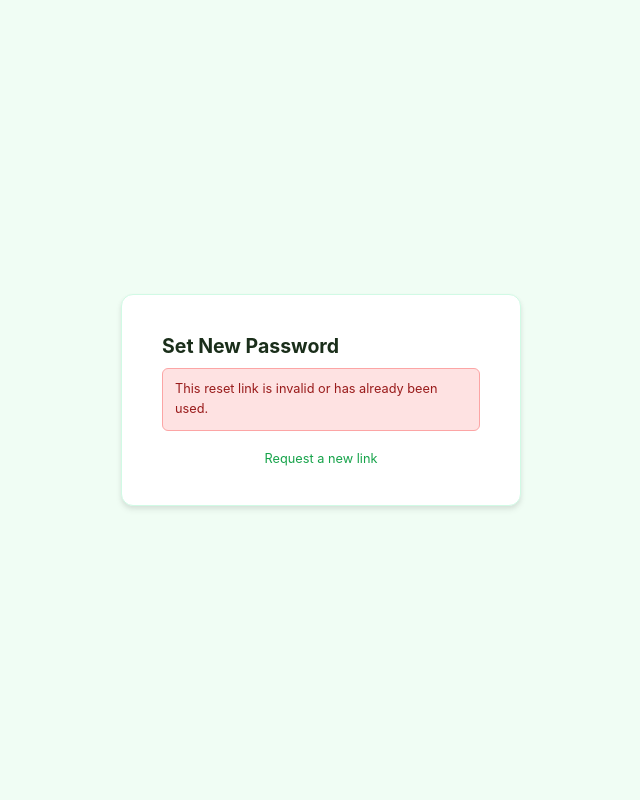
After one commit to Obinwanne1/Research-Agent, a Flask app: page /reset-password/1 in a window 1280 px wide. The commit adds this page. Shown: the whole page, without its empty margins (319-959 px from the left). Run offline with Flask 3, Linux system fonts and the light colour scheme; data that the repository does not hold is empty.

Commit message:
feat(auth): add password toggle, security hardening, force-change, and password reset
- Eye icon toggle on all password fields (login, register, change, reset)
- CSRF tokens on all POST forms with timing-safe server-side validation
- Rate limiting: 5 failed logins triggers 15-min IP lockout
- Security headers on every response (X-Frame-Options, nosniff, XSS, Referrer-Policy)
- Session idle timeout (30 min) tracked via last_activity in session
- Password strength raised to min 8 chars + letter + number
- New users forced to /change-password on first login (must_change_password flag)
- /forgot-password and /reset-password/<token> routes with 1-hour expiring tokens
- DB migrations: must_change_password column, password_reset_tokens table

Co-Authored-By: Claude Sonnet 4.6 <noreply@anthropic.com>

```diff
--- a/app.py
+++ b/app.py
@@ -1,24 +1,59 @@
 import os
 import re
 import json
+import secrets
 import markdown as md
+from datetime import datetime, timedelta
 from flask import (
     Flask, render_template, request, redirect,
     url_for, session, flash, jsonify, abort
 )
 from config import Config
 import models
-from auth import login_required, admin_required, hash_password, verify_password, set_session
+from auth import (
+    login_required, admin_required, hash_password, verify_password,
+    set_session, generate_csrf_token, validate_csrf, validate_password_strength,
+    check_rate_limit, record_failed_attempt, clear_rate_limit
+)
 from admin import admin_bp
 import background
 
 app = Flask(__name__)
 app.secret_key = Config.SECRET_KEY
+app.permanent_session_lifetime = timedelta(minutes=Config.SESSION_LIFETIME_MINUTES)
 app.register_blueprint(admin_bp)
+
+# Expose csrf_token() in all templates
+app.jinja_env.globals['csrf_token'] = generate_csrf_token
 
 # Init DB on startup
 models.init_db()
 os.makedirs(Config.RESEARCH_BASE_DIR, exist_ok=True)
+
+
+# ── Security middleware ───────────────────────────────────────────────────────
+
+@app.before_request
+def session_timeout():
+    if "user_id" in session:
+        last = session.get("last_activity")
+        if last:
+            elapsed = datetime.utcnow() - datetime.fromisoformat(last)
+            if elapsed > timedelta(minutes=Config.SESSION_LIFETIME_MINUTES):
+                session.clear()
+                return redirect(url_for("login"))
+        session["last_activity"] = datetime.utcnow().isoformat()
+        session.permanent = True
+
+
+@app.after_request
+def security_headers(response):
+    response.headers["X-Content-Type-Options"] = "nosniff"
+    response.headers["X-Frame-Options"] = "SAMEORIGIN"
+    response.headers["X-XSS-Protection"] = "1; mode=block"
+    response.headers["Referrer-Policy"] = "strict-origin-when-cross-origin"
+    response.headers["Permissions-Policy"] = "geolocation=(), microphone=(), camera=()"
+    return response
 
 
 # ── Public routes ─────────────────────────────────────────────────────────────
@@ -36,16 +71,34 @@ def login():
         return redirect(url_for("dashboard"))
     error = None
     if request.method == "POST":
+        # CSRF check
+        if not validate_csrf():
+            error = "Invalid request. Please try again."
+            return render_template("auth/login.html", error=error)
+
+        # Rate limit by IP
+        ip = request.remote_addr or "unknown"
+        allowed, retry_after = check_rate_limit(ip)
+        if not allowed:
+            mins = max(1, retry_after // 60)
+            error = f"Too many failed attempts. Try again in {mins} minute(s)."
+            return render_template("auth/login.html", error=error)
+
         email = request.form.get("email", "").strip().lower()
         password = request.form.get("password", "")
         user = models.get_user_by_email(email)
+
         if not user or not verify_password(password, user["password_hash"]):
+            record_failed_attempt(ip)
             error = "Invalid email or password."
         elif not user["is_active"]:
             error = "Your account has been suspended. Contact support."
         else:
+            clear_rate_limit(ip)
             set_session(user)
             models.update_last_login(user["id"])
+            if user.get("must_change_password"):
+                return redirect(url_for("change_password"))
             return redirect(url_for("dashboard"))
     return render_template("auth/login.html", error=error)
 
@@ -56,24 +109,29 @@ def register():
         return redirect(url_for("dashboard"))
     error = None
     if request.method == "POST":
+        # CSRF check
+        if not validate_csrf():
+            error = "Invalid request. Please try again."
+            return render_template("auth/register.html", error=error)
+
         email = request.form.get("email", "").strip().lower()
         password = request.form.get("password", "")
         display_name = request.form.get("display_name", "").strip()
 
         if not email or not password:
             error = "Email and password are required."
-        elif len(password) < 6:
-            error = "Password must be at least 6 characters."
-        elif models.get_user_by_email(email):
-            error = "An account with that email already exists."
         else:
-            # First registered user becomes superadmin
-            role = "superadmin" if models.count_users() == 0 else "user"
-            user = models.create_user(email, hash_password(password), display_name or None, role)
-            set_session(user)
-            models.update_last_login(user["id"])
-            flash(f"Welcome! {'You have been granted admin access.' if role == 'admin' else ''}", "success")
-            return redirect(url_for("dashboard"))
+            ok, msg = validate_password_strength(password)
+            if not ok:
+                error = msg
+            elif models.get_user_by_email(email):
+                error = "An account with that email already exists."
+            else:
+                role = "superadmin" if models.count_users() == 0 else "user"
+                user = models.create_user(email, hash_password(password), display_name or None, role)
+                set_session(user)
+                models.update_last_login(user["id"])
+                return redirect(url_for("change_password"))
     return render_template("auth/register.html", error=error)
 
 
@@ -81,6 +139,102 @@ def register():
 def logout():
     session.clear()
     return redirect(url_for("index"))
+
+
+# ── Password change (forced on first login) ───────────────────────────────────
+
+@app.route("/change-password", methods=["GET", "POST"])
+@login_required
+def change_password():
+    error = None
+    success = None
+    if request.method == "POST":
+        if not validate_csrf():
+            error = "Invalid request. Please try again."
+            return render_template("auth/change_password.html", error=error)
+
+        current_pw = request.form.get("current_password", "")
+        new_pw = request.form.get("new_password", "")
+        confirm_pw = request.form.get("confirm_password", "")
+
+        user = models.get_user_by_id(session["user_id"])
+        if not verify_password(current_pw, user["password_hash"]):
+            error = "Current password is incorrect."
+        elif new_pw != confirm_pw:
+            error = "New passwords do not match."
+        else:
+            ok, msg = validate_password_strength(new_pw)
+            if not ok:
+                error = msg
+            elif verify_password(new_pw, user["password_hash"]):
+                error = "New password must be different from current password."
+            else:
+                models.update_user_password(session["user_id"], hash_password(new_pw))
+                session["must_change_password"] = False
+                success = "Password changed successfully."
+    return render_template("auth/change_password.html", error=error, success=success)
+
+
+# ── Password reset ────────────────────────────────────────────────────────────
+
+@app.route("/forgot-password", methods=["GET", "POST"])
+def forgot_password():
+    if "user_id" in session:
+        return redirect(url_for("dashboard"))
+    token_link = None
+    error = None
+    if request.method == "POST":
+        if not validate_csrf():
+            error = "Invalid request. Please try again."
+            return render_template("auth/forgot_password.html", error=error)
+
+        email = request.form.get("email", "").strip().lower()
+        user = models.get_user_by_email(email)
+        if user and user["is_active"]:
+            token = secrets.token_urlsafe(32)
+            expires_at = (datetime.utcnow() + timedelta(hours=1)).isoformat()
+            models.create_reset_token(user["id"], token, expires_at)
+            token_link = url_for("reset_password", token=token, _external=True)
+        # Always show success message (don't reveal if email exists)
+    return render_template("auth/forgot_password.html", token_link=token_link, error=error)
+
+
+@app.route("/reset-password/<token>", methods=["GET", "POST"])
+def reset_password(token):
+    if "user_id" in session:
+        return redirect(url_for("dashboard"))
+
+    token_row = models.get_reset_token(token)
+    error = None
+    if not token_row:
+        return render_template("auth/reset_password.html", invalid=True, error=None)
+
+    # Check expiry
+    expires_at = datetime.fromisoformat(token_row["expires_at"])
+    if datetime.utcnow() > expires_at:
+        return render_template("auth/reset_password.html", invalid=True, error="Reset link has expired.")
+
+    if request.method == "POST":
+        if not validate_csrf():
+            error = "Invalid request. Please try again."
+            return render_template("auth/reset_password.html", invalid=False, error=error, token=token)
+
+        new_pw = request.form.get("new_password", "")
+        confirm_pw = request.form.get("confirm_password", "")
+
+        if new_pw != confirm_pw:
+            error = "Passwords do not match."
+        else:
+            ok, msg = validate_password_strength(new_pw)
+            if not ok:
+                error = msg
+            else:
+                models.update_user_password(token_row["user_id"], hash_password(new_pw))
+                models.use_reset_token(token_row["id"])
+                flash("Password reset successful. Please sign in.", "success")
+                return redirect(url_for("login"))
+
+    return render_template("auth/reset_password.html", invalid=False, error=error, token=token)
 
 
 # ── User routes ───────────────────────────────────────────────────────────────
@@ -105,7 +259,6 @@ def article(slug):
     with open(file_path, "r", encoding="utf-8") as f:
         raw = f.read()
     html_content = md.markdown(raw, extensions=["fenced_code", "tables"])
-    # Convert bare URLs in text nodes to clickable links (covers old articles where Claude wrote plain URLs)
     html_content = re.sub(
         r'((?:^|(?<=[\s(>]))(https?://[^\s<>"\')\]]+))',
         r'<a href="\2" target="_blank" rel="noopener noreferrer">\2</a>',
--- a/config.py
+++ b/config.py
@@ -8,3 +8,4 @@ class Config:
     CLAUDE_TIMEOUT = int(os.environ.get("CLAUDE_TIMEOUT", "120"))
     PORT = int(os.environ.get("PORT", "5000"))
     DEBUG = os.environ.get("DEBUG", "true").lower() == "true"
+    SESSION_LIFETIME_MINUTES = int(os.environ.get("SESSION_LIFETIME_MINUTES", "30"))
--- a/static/css/main.css
+++ b/static/css/main.css
@@ -251,6 +251,21 @@ tr:hover td { background: var(--accent-light); }
 .auth-box .footer-link { text-align: center; margin-top: 18px; font-size: 0.85rem; color: var(--text-muted); }
 .auth-error { background: #fee2e2; color: #991b1b; border: 1px solid #fca5a5; border-radius: 6px; padding: 10px 12px; font-size: 0.85rem; margin-bottom: 16px; }
 body.dark .auth-error { background: #7f1d1d; color: #fca5a5; border-color: #b91c1c; }
+.auth-success { background: #dcfce7; color: #166534; border: 1px solid #86efac; border-radius: 6px; padding: 10px 12px; font-size: 0.85rem; margin-bottom: 16px; }
+body.dark .auth-success { background: #14532d; color: #86efac; border-color: #166534; }
+
+/* ── Password toggle ── */
+.password-wrapper { position: relative; display: flex; align-items: center; }
+.password-wrapper .form-control { padding-right: 40px; width: 100%; }
+.password-toggle {
+  position: absolute; right: 10px;
+  background: none; border: none; cursor: pointer;
+  color: var(--text-muted); padding: 4px;
+  display: flex; align-items: center;
+  transition: color 0.15s;
+}
+.password-toggle:hover { color: var(--accent); }
+.eye-icon { width: 18px; height: 18px; }
 
 /* ── Job cards ── */
 .job-card { display: flex; flex-direction: column; gap: 6px; }
--- /dev/null
+++ b/templates/auth/reset_password.html
@@ -0,0 +1,73 @@
+<!DOCTYPE html>
+<html lang="en">
+<head>
+  <meta charset="UTF-8">
+  <meta name="viewport" content="width=device-width, initial-scale=1.0">
+  <title>Reset Password — Research Agent</title>
+  <link rel="stylesheet" href="{{ url_for('static', filename='css/main.css') }}">
+</head>
+<body>
+<div class="auth-page">
+  <div class="auth-box">
+    <h1>Set New Password</h1>
+
+    {% if invalid %}
+      <div class="auth-error">
+        {{ error or "This reset link is invalid or has already been used." }}
+      </div>
+      <div class="footer-link">
+        <a href="{{ url_for('forgot_password') }}">Request a new link</a>
+      </div>
+    {% else %}
+      <p class="sub">Choose a strong new password</p>
+
+      {% if error %}
+        <div class="auth-error">{{ error }}</div>
+      {% endif %}
+
+      <form method="POST">
+        <input type="hidden" name="csrf_token" value="{{ csrf_token() }}">
+        <div class="form-group">
+          <label for="new_password">New Password <span style="color:var(--text-muted);font-weight:400;">(min 8 chars, include a number)</span></label>
+          <div class="password-wrapper">
+            <input type="password" id="new_password" name="new_password" class="form-control" placeholder="••••••••" required autocomplete="new-password">
+            <button type="button" class="password-toggle" onclick="togglePassword('new_password', this)" aria-label="Show password">
+              <svg class="eye-icon" xmlns="http://www.w3.org/2000/svg" viewBox="0 0 24 24" fill="none" stroke="currentColor" stroke-width="2" stroke-linecap="round" stroke-linejoin="round">
+                <path d="M1 12s4-8 11-8 11 8 11 8-4 8-11 8-11-8-11-8z"/><circle cx="12" cy="12" r="3"/>
+              </svg>
+            </button>
+          </div>
+        </div>
+        <div class="form-group">
+          <label for="confirm_password">Confirm Password</label>
+          <div class="password-wrapper">
+            <input type="password" id="confirm_password" name="confirm_password" class="form-control" placeholder="••••••••" required autocomplete="new-password">
+            <button type="button" class="password-toggle" onclick="togglePassword('confirm_password', this)" aria-label="Show password">
+              <svg class="eye-icon" xmlns="http://www.w3.org/2000/svg" viewBox="0 0 24 24" fill="none" stroke="currentColor" stroke-width="2" stroke-linecap="round" stroke-linejoin="round">
+                <path d="M1 12s4-8 11-8 11 8 11 8-4 8-11 8-11-8-11-8z"/><circle cx="12" cy="12" r="3"/>
+              </svg>
+            </button>
+          </div>
+        </div>
+        <button type="submit" class="btn btn-primary btn-full">Reset Password</button>
+      </form>
+
+      <div class="footer-link">
+        <a href="{{ url_for('login') }}">Back to Sign In</a>
+      </div>
+    {% endif %}
+  </div>
+</div>
+<script>
+function togglePassword(fieldId, btn) {
+  const input = document.getElementById(fieldId);
+  const isHidden = input.type === 'password';
+  input.type = isHidden ? 'text' : 'password';
+  btn.setAttribute('aria-label', isHidden ? 'Hide password' : 'Show password');
+  btn.querySelector('svg').innerHTML = isHidden
+    ? '<path d="M17.94 17.94A10.07 10.07 0 0 1 12 20c-7 0-11-8-11-8a18.45 18.45 0 0 1 5.06-5.94M9.9 4.24A9.12 9.12 0 0 1 12 4c7 0 11 8 11 8a18.5 18.5 0 0 1-2.16 3.19m-6.72-1.07a3 3 0 1 1-4.24-4.24"/><line x1="1" y1="1" x2="23" y2="23"/>'
+    : '<path d="M1 12s4-8 11-8 11 8 11 8-4 8-11 8-11-8-11-8z"/><circle cx="12" cy="12" r="3"/>';
+}
+</script>
+</body>
+</html>
```
Also changed, not shown: auth.py (+85 -8 lines), models.py (+67 -1 lines), templates/auth/change_password.html (added, +85 -0 lines), templates/auth/forgot_password.html (added, +43 -0 lines), templates/auth/login.html (+32 -3 lines), templates/auth/register.html (+24 -4 lines).
